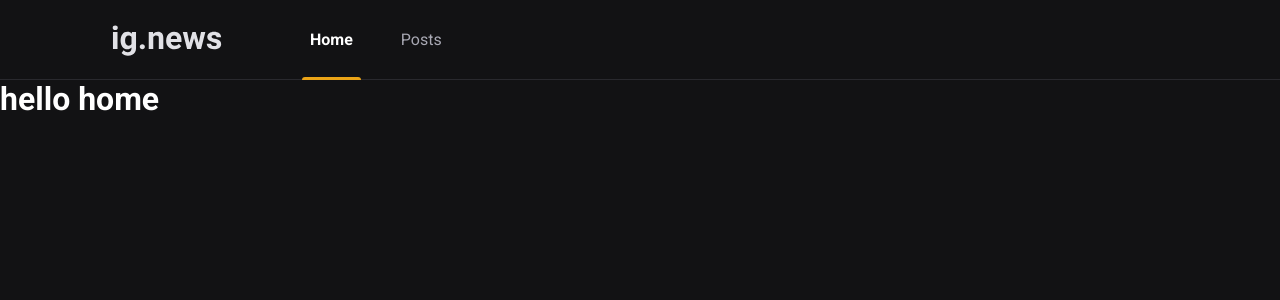
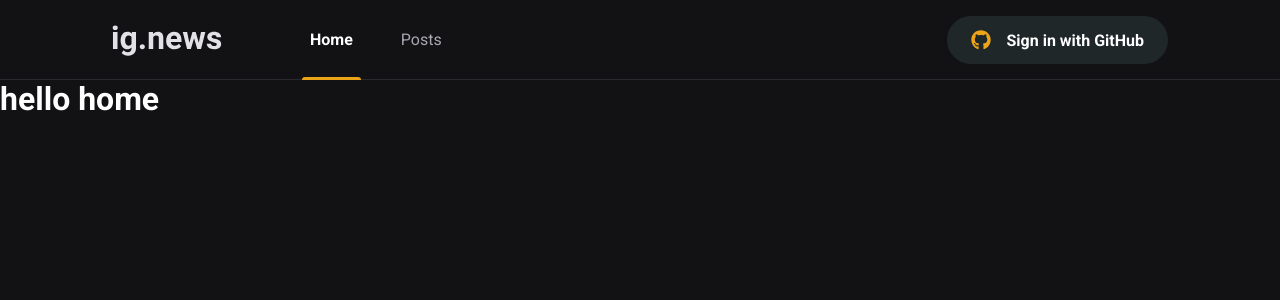
Before and after one commit to gmass0n/ignews, a Next.js app: page / in a window 1280 px wide. Shown: the top 300 px of the page. Built offline with nearby package versions, Linux system fonts and the light colour scheme.

Commit message:
feat: add signin button

```diff
--- a/package.json
+++ b/package.json
@@ -12,6 +12,7 @@
     "next": "11.1.0",
     "react": "17.0.2",
     "react-dom": "17.0.2",
+    "react-icons": "^4.2.0",
     "sass": "^1.38.1"
   },
   "devDependencies": {
--- a/src/components/Header/index.tsx
+++ b/src/components/Header/index.tsx
@@ -1,4 +1,5 @@
 import { FC } from "react";
+import { SignInButton } from "../SignInButton";
 
 import styles from "./styles.module.scss";
 
@@ -12,6 +13,8 @@
           <a className={styles.active}>Home</a>
           <a>Posts</a>
         </nav>
+
+        <SignInButton />
       </div>
     </header>
   );
--- a/src/components/Header/styles.module.scss
+++ b/src/components/Header/styles.module.scss
@@ -12,7 +12,7 @@
   display: flex;
   align-items: center;
 
-  nav {
+  > nav {
     margin-left: 5rem;
     height: 5rem;
 
@@ -51,4 +51,8 @@
       }
     }
   }
+
+  > button {
+    margin-left: auto;
+  }
 }
--- /dev/null
+++ b/src/components/SignInButton/index.tsx
@@ -0,0 +1,23 @@
+import { FC } from "react";
+
+import { FaGithub } from "react-icons/fa";
+import { FiX } from "react-icons/fi";
+
+import styles from "./styles.module.scss";
+
+export const SignInButton: FC = () => {
+  const isUserLoggedId = false;
+
+  return isUserLoggedId ? (
+    <button type="button" className={styles.signInButton}>
+      <FaGithub color="#04d361" />
+      Gabriel Masson
+      <FiX color="#737380" className={styles.closeIcon} />
+    </button>
+  ) : (
+    <button type="button" className={styles.signInButton}>
+      <FaGithub color="#eda417" />
+      Sign in with GitHub
+    </button>
+  );
+};
--- /dev/null
+++ b/src/components/SignInButton/styles.module.scss
@@ -0,0 +1,33 @@
+.signInButton {
+  height: 3rem;
+  border-radius: 3rem;
+  background: var(--gray-850);
+  border: 0;
+  padding: 0 1.5rem;
+
+  display: flex;
+  align-items: center;
+  justify-content: center;
+
+  color: var(--white);
+  font-weight: bold;
+
+  transition: filter 0.2s;
+
+  svg {
+    width: 20px;
+    height: 20px;
+
+    &:first-child {
+      margin-right: 1rem;
+    }
+
+    &.closeIcon {
+      margin-left: 1rem;
+    }
+  }
+
+  &:hover {
+    filter: brightness(0.85);
+  }
+}
--- a/src/styles/global.scss
+++ b/src/styles/global.scss
@@ -4,6 +4,7 @@
   --gray-10: #e1e1e6;
   --gray-300: #a8a8b3;
   --gray-800: #29292e;
+  --gray-850: #1f2729;
   --gray-900: #121214;
 
   --cyan-500: #61dafb;
```
Also changed, not shown: 1 other file (tests, documents, lock files or other folders).
